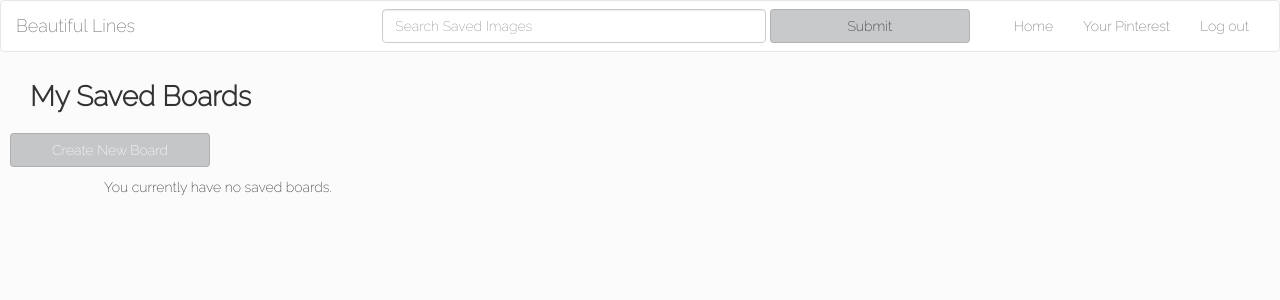
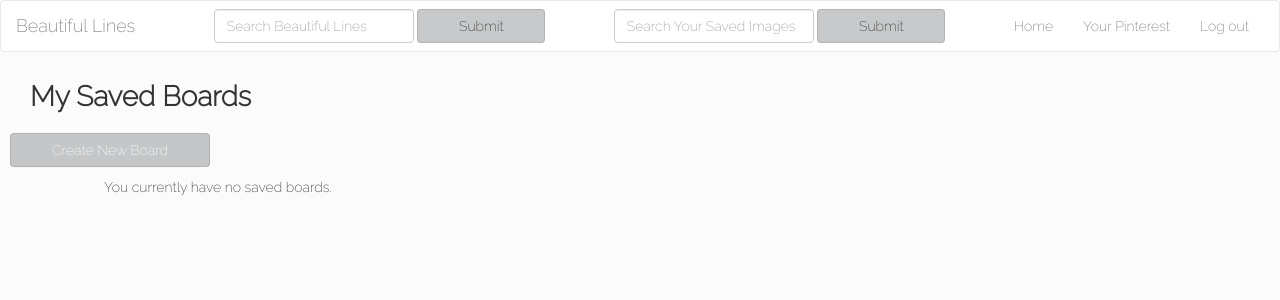
Before and after one commit to kelseyoo14/beautiful-lines, a Flask app: page /home in a window 1280 px wide. Shown: the top 300 px of the page. Run offline with Flask 2, Linux system fonts and the light colour scheme; the visitor is signed in with stand-in values (Sample User, id 1); data that the repository does not hold is empty; some libraries are stand-ins or nearby versions.

Commit message:
User can search beautiful lines and their own boards separately. Searches return unique images, instead of multiple of same if image is under multiple users

```diff
--- a/model.py
+++ b/model.py
@@ -147,11 +147,12 @@ class Tag(db.Model):
 
     tag_id = db.Column(db.Integer, autoincrement=True, primary_key=True)
     tag_content = db.Column(db.String(2000), nullable=False)
+    user_id = db.Column(db.Integer, db.ForeignKey('users.user_id'), nullable=False)
 
     def __repr__(self):
         """Provide helpful representation when printed to console"""
 
-        return "<Tag tag_id=%s tag_content=%s>" % (self.tag_id, self.tag_content)
+        return "<Tag tag_id=%s tag_content=%s user_id=%s>" % (self.tag_id, self.tag_content, self.user_id)
 
 
 
--- a/server.py
+++ b/server.py
@@ -252,8 +252,10 @@ def save_board():
     db.session.add(new_board)
     db.session.commit()
 
-    new_tag = Tag(tag_content=new_board.board_description.lower())
-    new_tag2 = Tag(tag_content=new_board.board_name.lower())
+    new_tag = Tag(tag_content=new_board.board_description.lower(),
+                  user_id=session['user_id'])
+    new_tag2 = Tag(tag_content=new_board.board_name.lower(),
+                   user_id=session['user_id'])
 
     db.session.add(new_tag)
     db.session.add(new_tag2)
@@ -323,7 +325,8 @@ def save_images_on_board():
             db.session.add(new_image)
             db.session.commit()
 
-            new_tag = Tag(tag_content=new_image.description.lower())
+            new_tag = Tag(tag_content=new_image.description.lower(),
+                          user_id=user.user_id)
 
             db.session.add(new_tag)
             db.session.commit()
@@ -344,7 +347,7 @@ def save_images_on_board():
         db.session.add(new_boardimage)
         db.session.commit()
 
-    return flaskredirect('/pinterest_boards')
+    return ('Board Saved')
 
 #11
 @app.route('/edit_board', methods=['POST'])
@@ -456,7 +459,8 @@ def save_image():
         db.session.add(new_image)
         db.session.commit()
 
-        new_tag = Tag(tag_content=new_image.description.lower())
+        new_tag = Tag(tag_content=new_image.description.lower(),
+                      user_id=session['user_id'])
 
         db.session.add(new_tag)
         db.session.commit()
@@ -472,8 +476,31 @@ def save_image():
     new_boardimage = BoardImage(board_id=board_id,
                                 image_id=image_id)
 
+    # check if user id on tag is current user, otherwise add tag for image with current user id
+    image = Image.query.filter(Image.image_id == image_id).first()
+    tag = image.tags[0]
+
+    if tag.user_id != session['user_id']:
+        new_tag = Tag(tag_content=image.description.lower(),
+                      user_id=session['user_id'])
+
+        db.session.add(new_tag)
+        db.session.commit()
+
+        new_imagetag = ImageTag(image_id=image.image_id,
+                                tag_id=new_tag.tag_id)
+
+        db.session.add(new_imagetag)
+        db.session.commit()
+
     db.session.add(new_boardimage)
     db.session.commit()
+
+    print "******************************************"
+    print 'USER ID'
+    print session['user_id']
+    print "New Tag: %s" % new_tag
+    print "******************************************"
 
     return ('Saved')
 
@@ -602,11 +629,13 @@ def study():
     return json.dumps(list_of_image_urls)
 
 # 20
-@app.route('/search')
-def show_search():
+@app.route('/search_bl')
+def show_bl_search():
     """Search user's images and display images related to user search terms"""
 
     images = []
+    image_urls = set()
+    unique_images = []
     user_search = request.args.get('images-search')
 
     print user_search
@@ -625,11 +654,59 @@ def show_search():
                 for board in boards:
                     images.extend(board.images)
 
+    for image in images:
+        image_urls.add(image.original_url)
+
+    for image_url in image_urls:
+        unique_images.append(Image.query.filter(Image.original_url == image_url).first())
+
     boards_in_blines = Board.query.filter(Board.user_id == session['user_id']).all()
 
     return render_template('pinterest_board.html',
-                            images=images,
-                            boards=boards_in_blines)
+                           images=unique_images,
+                           boards=boards_in_blines)
+
+
+@app.route('/search_user')
+def show_user_search():
+    """Search user's images and display images related to user search terms"""
+
+    images = []
+    image_urls = set()
+    unique_images = []
+    user_search = request.args.get('images-search')
+
+    print user_search
+    print session['user_id']
+    print '**********************************************'
+
+    search_words = user_search.split()
+
+    for search_word in search_words:
+        tag_search = Tag.query.filter(Tag.tag_content.like('%' + search_word + '%'), Tag.user_id == session['user_id']).all()
+
+        print tag_search
+        print '**********************************************'
+
+        for tag in tag_search:
+            images.extend(tag.images)
+            boards = tag.boards
+
+            if boards:
+                for board in boards:
+                    images.extend(board.images)
+
+    for image in images:
+        image_urls.add(image.original_url)
+
+    for image_url in image_urls:
+        unique_images.append(Image.query.filter(Image.original_url == image_url).first())
+
+    boards_in_blines = Board.query.filter(Board.user_id == session['user_id']).all()
+
+    return render_template('pinterest_board.html',
+                           images=unique_images,
+                           boards=boards_in_blines)
 
 
 
--- a/static/css/main.css
+++ b/static/css/main.css
@@ -5,10 +5,6 @@ body {
 
 a:hover {
     color: #CFA374
-}
-
-.search-images-form {
-    margin-right: 1em;
 }
 
 .pin-image {
@@ -24,8 +20,14 @@ a:hover {
 }
 
 .navbar-form .form-control {
-    width: 30vw;
-    min-width: 250px;
+    width: 15vw;
+    min-width: 200px;
+}
+
+.navbar-form .btn {
+    width: 10vw;
+    min-width: 100px;
+    margin-right: 3vw;
 }
 
 
--- a/templates/base.html
+++ b/templates/base.html
@@ -17,9 +17,15 @@
               <a class="navbar-brand" href="#">Beautiful Lines</a>
             </div>
             <ul class="nav navbar-nav">
-              <form action='/search' class="navbar-form navbar-left search-images-form" role="search">
+              <form action='/search_bl' class="navbar-form navbar-left" id='search-bl-form' role="search">
                 <div class="form-group">
-                  <input type="text" class="form-control" name='images-search' placeholder="Search Saved Images">
+                  <input type="text" class="form-control" name='images-search' placeholder="Search Beautiful Lines">
+                </div>
+                <button type="submit" class="btn btn-default">Submit</button>
+              </form>
+              <form action='/search_user' class="navbar-form navbar-left" id='search-user-form' role="search">
+                <div class="form-group">
+                  <input type="text" class="form-control" name='images-search' placeholder="Search Your Saved Images">
                 </div>
                 <button type="submit" class="btn btn-default">Submit</button>
               </form>
--- a/templates/homepage.html
+++ b/templates/homepage.html
@@ -7,7 +7,7 @@
             background-image: url('static/images/card-1137690_1920.jpg');
             background-repeat: no-repeat;
             background-size: 100%;
-        background-position:center;
+            /*background-position: center;*/
             color: #CFA374;
             text-align: center;
         }
@@ -32,7 +32,7 @@
         }
 
         #homepage-welcome {
-        margin-top: 18%;
+            margin-top: 23%;
         }
     </style>
 </head>
```
Also changed, not shown: templates/pinterest_board.html (+0 -12 lines). Lines whose indentation alone changed are shown as unchanged.
